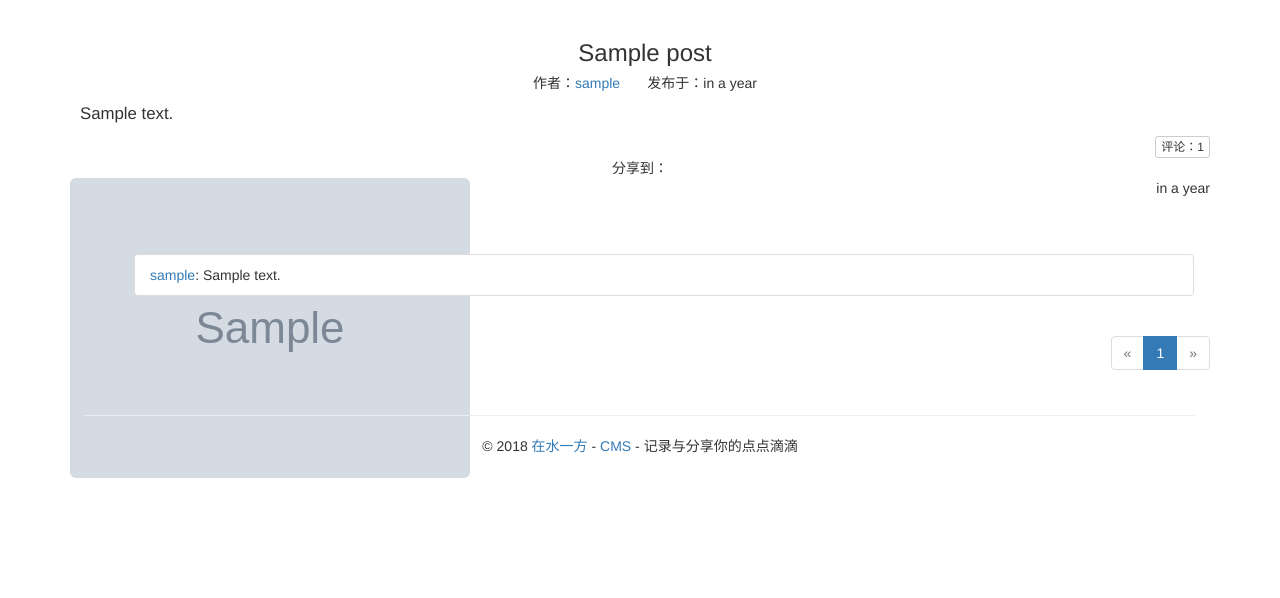
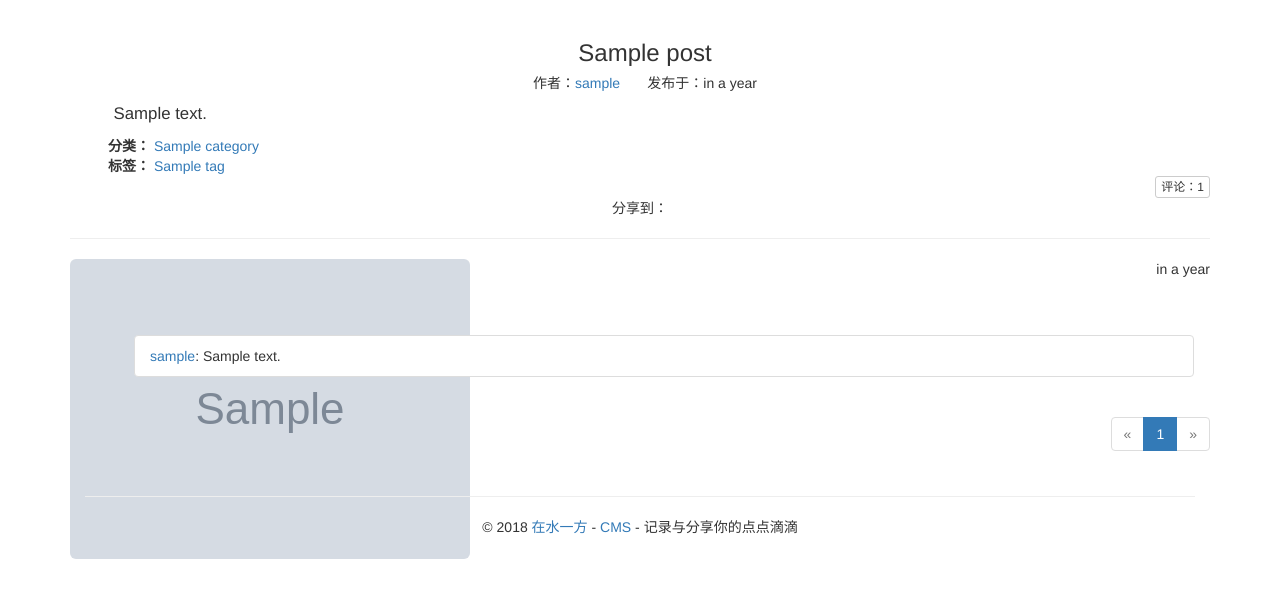
Before and after one commit to kfqyz/cms, a Flask app: page /post/1 in a window 1280 px wide. Shown: the part 52-650 px from the top of the page. Run offline with Flask 2, Linux system fonts and the light colour scheme; tables that the repository leaves empty hold one stand-in row (values such as "Sample post"); grey boxes marked "Sample" are stand-in pictures; some libraries are stand-ins or nearby versions.

Commit message:
post list by tag and category

```diff
--- a/app/blog/forms.py
+++ b/app/blog/forms.py
@@ -67,5 +67,5 @@ class PostForm(FlaskForm):
 
 # 提交评论
 class CommentForm(FlaskForm):
-    body = StringField('评论', validators=[DataRequired()], render_kw={'placeholder': '输入评论内容'})
-    submit = SubmitField('提 交')
+    body = StringField('评论', validators=[DataRequired()], render_kw={'placeholder': '输入评论内容', 'class': 'form-control'})
+    submit = SubmitField('提 交', render_kw={'class': 'form-control'})
--- a/app/blog/views.py
+++ b/app/blog/views.py
@@ -32,6 +32,22 @@ def index():
                                                                   error_out=False)
     posts = pagination.items
     return render_template('index.html', posts=posts, show_followed=show_followed, pagination=pagination)
+
+
+# 文章列表
+@blog.route('/post_list')
+def post_list():
+    tag = Tag.query.filter_by(name=request.args.get('tag')).first()
+    category = Category.query.filter_by(name=request.args.get('category')).first()
+    page = request.args.get('page', 1, type=int)
+    pagination = Post.query.with_parent(category or tag).order_by(Post.create_time.desc()).paginate(page,
+                                                                                                    per_page=
+                                                                                                    current_app.config[
+                                                                                                        'CMS_POSTS_PER_PAGE'],
+                                                                                                    error_out=False)
+    posts = pagination.items
+    return render_template('blog/post_list.html', category=category, tag=tag, posts=posts, show_followed=show_followed,
+                           pagination=pagination)
 
 
 # 用户页面
--- a/app/static/css/styles.css
+++ b/app/static/css/styles.css
@@ -50,6 +50,11 @@ div.post-content {
     min-height: 10px;
 }
 
+div.post-tag-category {
+    text-align: left;
+    text-indent: 2em;
+}
+
 div.post-footer {
     text-align: right;
 }
@@ -93,6 +98,7 @@ div.comment-content {
 
 div.comment-form {
     margin: 16px 10px;
+    font-size: 14px;
 }
 
 div.comment-replies {
@@ -126,6 +132,7 @@ div.flask-pagedown-preview h3 {
 
 .post-body {
     font-size: 120%;
+    text-indent: 2em;
 }
 
 .post-title {
--- a/app/templates/blog/_comments.html
+++ b/app/templates/blog/_comments.html
@@ -1,4 +1,4 @@
-<ul class="comments">
+<ul class="col-md-12 comments">
     {% for comment in comments %}
         <li class="comments">
             <div class="comment-thumbnail">
@@ -27,6 +27,7 @@
                                 </ul>
                             {% endif %}
                         </div>
+
                     {% endif %}
                 </div>
                 {% if moderate %}
--- a/app/templates/blog/_post_details.html
+++ b/app/templates/blog/_post_details.html
@@ -10,6 +10,18 @@
         <p>{{ post.body | safe }}</p>
     </div>
     <div class="post-footer">
+        <div class="post-tag-category">
+            <strong>分类：</strong>
+            {% for category in post.categorys %}
+                <a href="{{ url_for('.post_list',category=category.name) }}">{{ category.name }}</a>
+            {% endfor %}
+        </div>
+        <div class="post-tag-category">
+            <strong>标签：</strong>
+            {% for tag in post.tags %}
+                <a href="{{ url_for('.post_list',tag=tag.name) }}">{{ tag.name }}</a>
+            {% endfor %}
+        </div>
         <a href="{{ url_for('.post', id = post.id) }}#comments">
             <button type="button" class="btn btn-xs btn-default">评论：{{ post.comments.count() }}</button>
         </a>
--- a/app/templates/blog/post.html
+++ b/app/templates/blog/post.html
@@ -10,11 +10,14 @@
 {% block page_content %}
     {% include 'blog/_post_details.html' %}
     <div class="social-share text-center">分享到：</div>
+    <hr>
     {% if current_user.can(Permission.COMMENT) %}
-        <div class="comment-form col-md-6">
-            {{ form.body.label }}
-            {{ form.body }}
-            {{ form.submit }}
+        <div class="comment-form">
+            <form method="post" class="form-inline">
+                <div class="form-group"> {{ form.body }}</div>
+                {{ form.csrf_token }}
+                <div class="form-group"> {{ form.submit }}</div>
+            </form>
         </div>
     {% endif %}
     {% include 'blog/_comments.html' %}
```
Also changed, not shown: app/templates/blog/post_list.html (added, +14 -0 lines).
